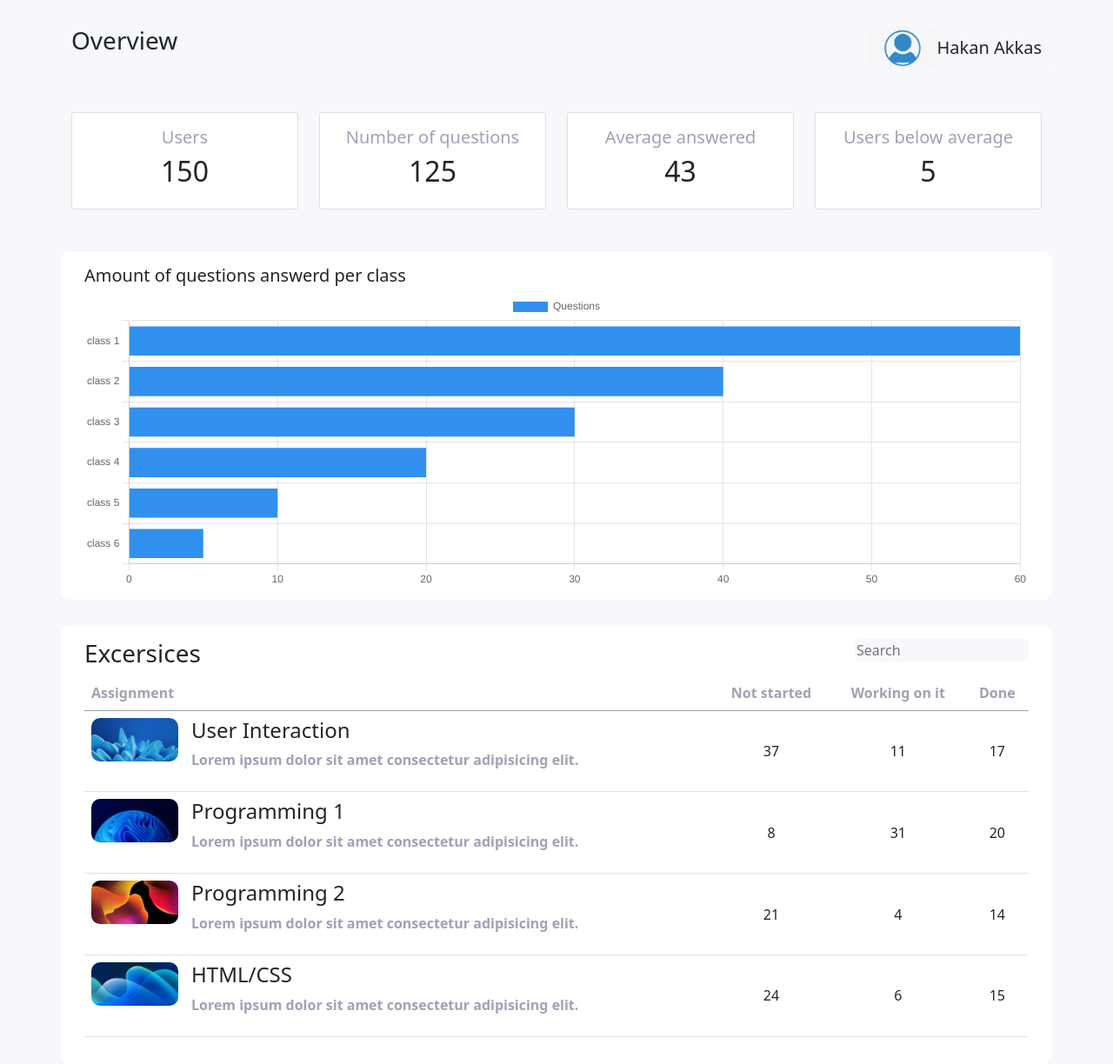
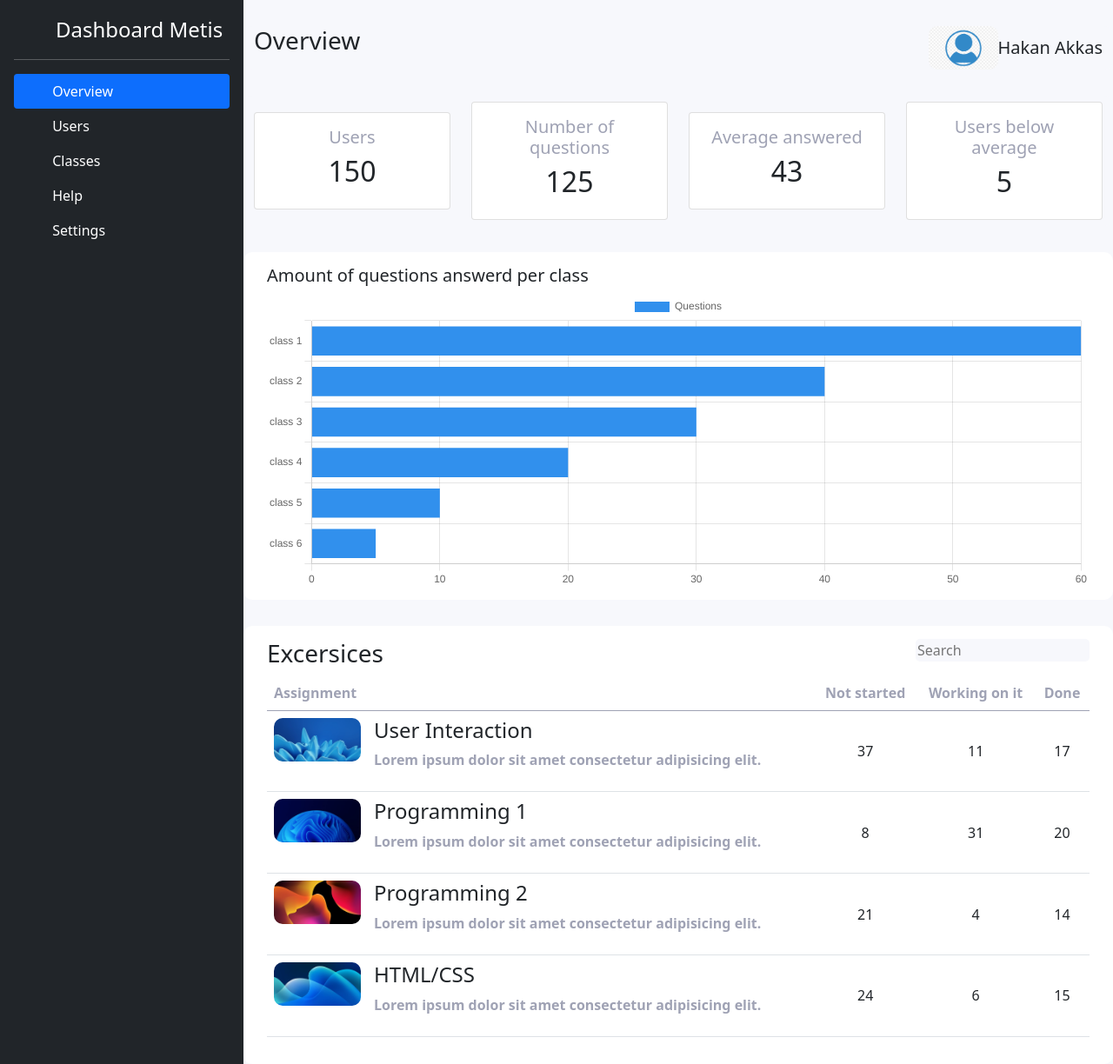
Before and after one commit to lucasvtoor/student-tracking, a Flask app: page /overview in a window 1280 px wide. Shown: the whole page at 87% size. Run offline with Flask 2, Linux system fonts and the light colour scheme.

Commit message:
added sidebar and corrected base file structure

```diff
--- a/app/static/css/overview.css
+++ b/app/static/css/overview.css
@@ -1,5 +1,11 @@
-body {
+body,
+html {
   background-color: #f7f8fc;
+  min-height: 100vh;
+}
+
+.top-container {
+  min-height: 100vh;
 }
 
 .container {
--- a/app/templates/base.html
+++ b/app/templates/base.html
@@ -12,9 +12,79 @@
       integrity="sha384-EVSTQN3/azprG1Anm3QDgpJLIm9Nao0Yz1ztcQTwFspd3yD65VohhpuuCOmLASjC"
       crossorigin="anonymous"
     />
+
+    <link
+      rel="stylesheet"
+      href="{{ url_for('static',filename='css/overview.css') }}"
+    />
+    <script src="https://cdn.jsdelivr.net/npm/chart.js"></script>
+    <link
+      rel="stylesheet"
+      href="https://cdnjs.cloudflare.com/ajax/libs/font-awesome/4.7.0/css/font-awesome.min.css"
+    />
   </head>
   <body>
-    {% block content %}{% endblock %}
+    <div class="top-container d-flex">
+      {% block navbar %}
+      <div
+        class="d-flex flex-column flex-shrink-0 p-3 text-white bg-dark"
+        style="width: 280px"
+      >
+        <a
+          href="/"
+          class="d-flex align-items-center mb-3 mb-md-0 me-md-auto text-white text-decoration-none"
+        >
+          <svg class="bi me-2" width="40" height="32">
+            <use xlink:href="#bootstrap" />
+          </svg>
+          <span class="fs-4">Dashboard Metis</span>
+        </a>
+        <hr />
+        <ul class="nav nav-pills flex-column mb-auto">
+          <li class="nav-item">
+            <a href="#" class="nav-link active" aria-current="page">
+              <svg class="bi me-2" width="16" height="16">
+                <use xlink:href="#home" />
+              </svg>
+              Overview
+            </a>
+          </li>
+          <li>
+            <a href="#" class="nav-link text-white">
+              <svg class="bi me-2" width="16" height="16">
+                <use xlink:href="#speedometer2" />
+              </svg>
+              Users
+            </a>
+          </li>
+          <li>
+            <a href="#" class="nav-link text-white">
+              <svg class="bi me-2" width="16" height="16">
+                <use xlink:href="#table" />
+              </svg>
+              Classes
+            </a>
+          </li>
+          <li>
+            <a href="#" class="nav-link text-white">
+              <svg class="bi me-2" width="16" height="16">
+                <use xlink:href="#grid" />
+              </svg>
+              Help
+            </a>
+          </li>
+          <li>
+            <a href="#" class="nav-link text-white">
+              <svg class="bi me-2" width="16" height="16">
+                <use xlink:href="#people-circle" />
+              </svg>
+              Settings
+            </a>
+          </li>
+        </ul>
+      </div>
+      {% endblock %} {% block content %}{% endblock %}
+    </div>
     <!-- Bootstrap Bundle with Popper -->
     <script
       src="https://cdn.jsdelivr.net/npm/bootstrap@5.0.2/dist/js/bootstrap.bundle.min.js"
--- a/app/templates/overview.html
+++ b/app/templates/overview.html
@@ -1,26 +1,12 @@
 {% extends "base.html" %} {%block content%}
-<!DOCTYPE html>
-<html lang="en">
-  <head>
-    <meta charset="UTF-8" />
-    <meta http-equiv="X-UA-Compatible" content="IE=edge" />
-    <meta name="viewport" content="width=device-width, initial-scale=1.0" />
-    <link
-      rel="stylesheet"
-      href="{{ url_for('static',filename='css/overview.css') }}"
-    />
-    <script src="https://cdn.jsdelivr.net/npm/chart.js"></script>
-    <link rel="stylesheet" href="https://cdnjs.cloudflare.com/ajax/libs/font-awesome/4.7.0/css/font-awesome.min.css">
-    <title>Dashboard Overview</title>
-  </head>
-  <body>
 <div class="container">
-
   <div class="row header top">
     <div class="header">
       <h3>Overview</h3>
-        <div id="currentUser"><img src="{{ url_for('static',filename='img/usericon.png') }}" alt=""><h5>Hakan Akkas</h5></div>
-
+      <div id="currentUser">
+        <img src="{{ url_for('static',filename='img/usericon.png') }}" alt="" />
+        <h5>Hakan Akkas</h5>
+      </div>
     </div>
   </div>
   <div class="row cards-row">
```
Also changed, not shown: other parts of app/templates/overview.html (+61 -21 lines). Lines whose indentation alone changed are shown as unchanged.
